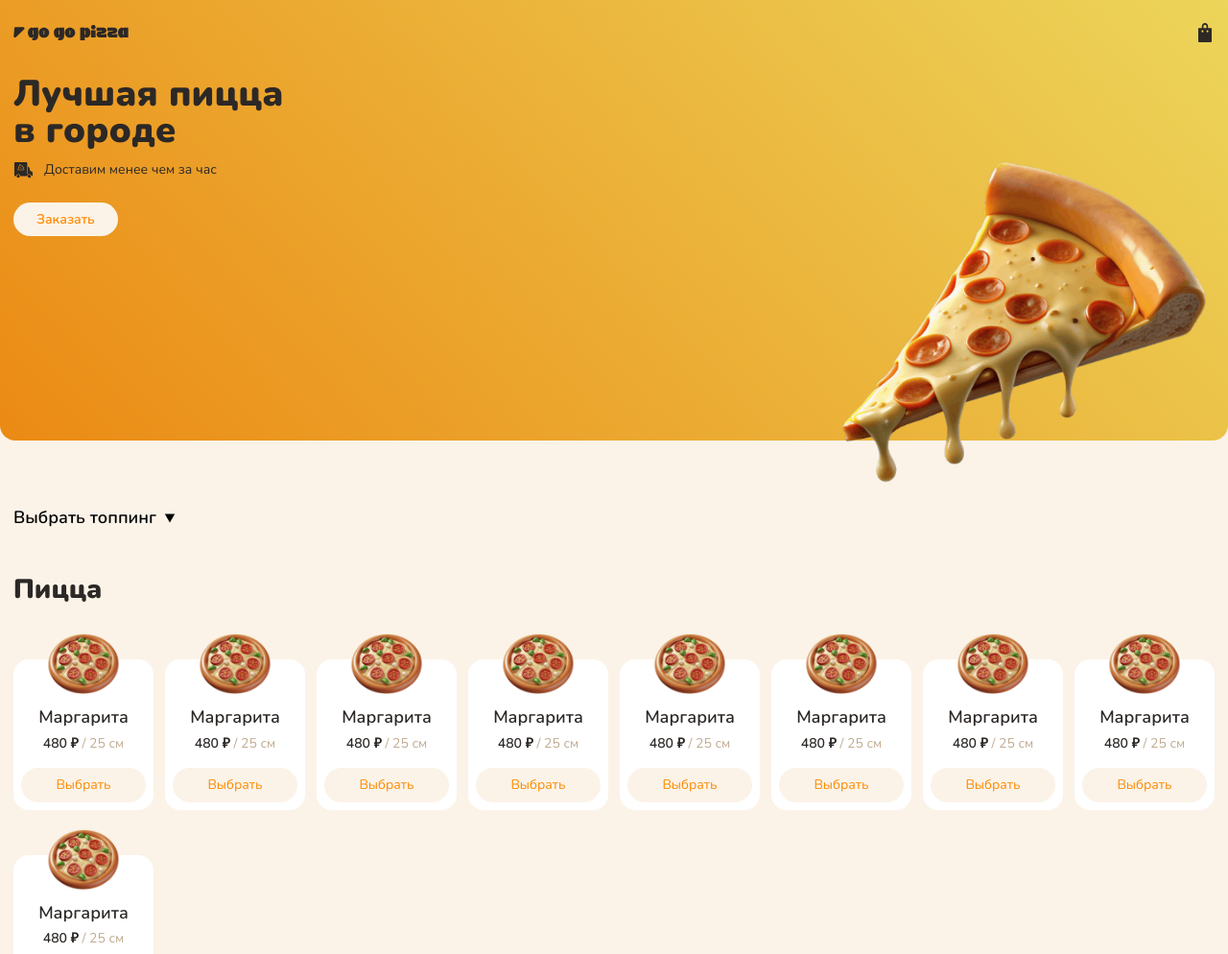
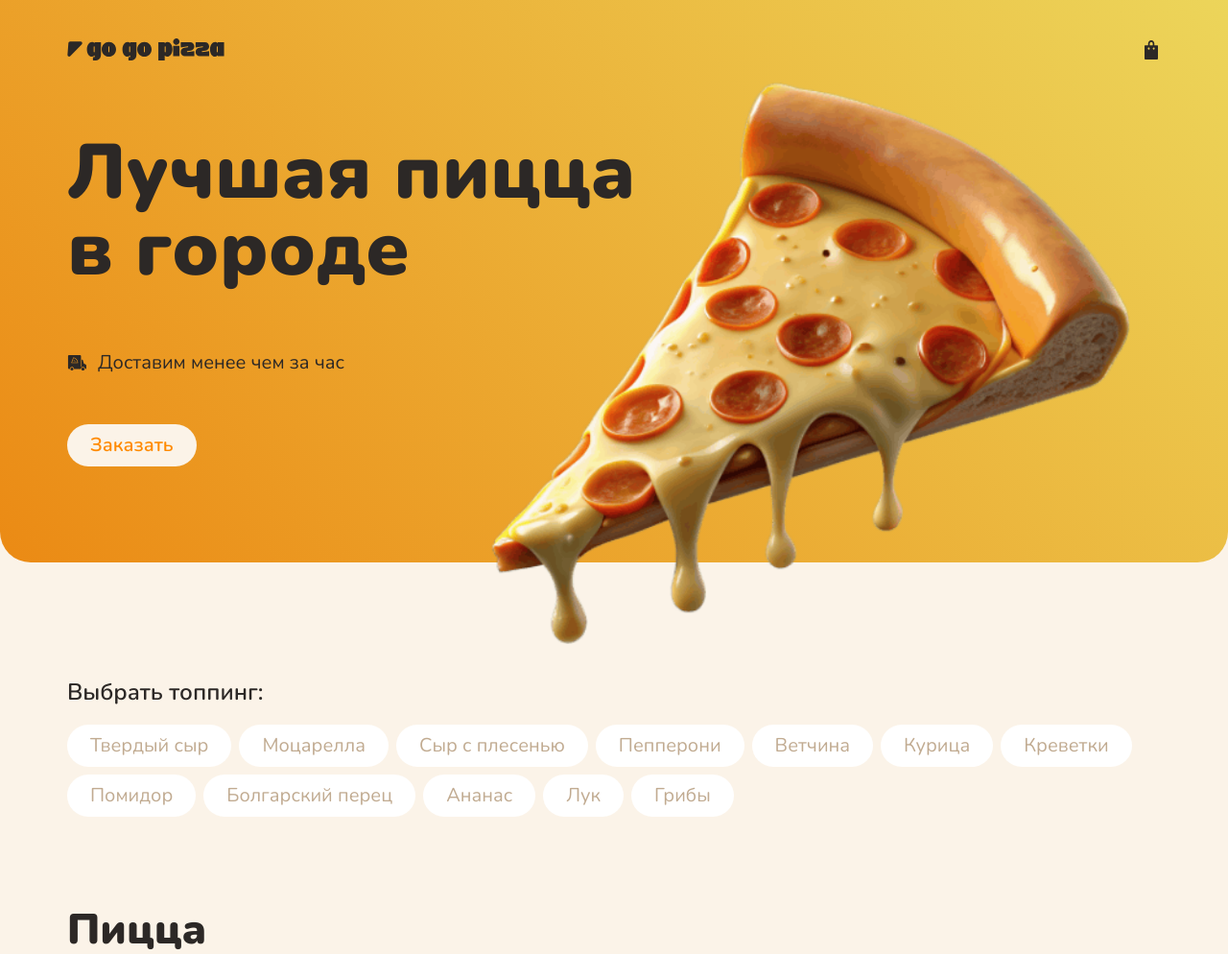
Before and after one commit to Vlad32032/delivery-go-go-pizza, a plain HTML site: page index.html in a window 1280 px wide. Shown: the top 994 px of the page at 96% size. Drawn offline with Linux system fonts and the light colour scheme.

Commit message:
add @media

```diff
--- a/css/base/base.css
+++ b/css/base/base.css
@@ -101,6 +101,7 @@ p {
     overflow: hidden;
 }
 
+/* ? */
 .svg-sprite {
     display: none;
 }
@@ -110,3 +111,26 @@ p {
     padding: 0 var(--container-padding);
     margin: 0 auto;
 }
+
+
+
+@media (width >= 540px) {
+    .container {
+        --container-padding: 40px;
+    }
+}
+
+@media (width >= 1140px) {
+    .container {
+        --container-padding: 70px;
+    }
+}
+
+@media (width >= 540px) {
+}
+
+@media (width >= 900px) {
+}
+
+@media (width >= 1140px) {
+}
--- a/css/components/card.css
+++ b/css/components/card.css
@@ -32,6 +32,10 @@
 }
 
 .card__info {
+    display: flex;
+    justify-content: center;
+    gap: 4px;
+
     margin-bottom: 16px;
 
     color: var(--beige);
@@ -56,3 +60,14 @@
     font-size: 14px;
     line-height: var(--font-base-line-height);
 }
+
+
+
+@media (width >= 540px) {
+}
+
+@media (width >= 900px) {
+}
+
+@media (width >= 1140px) {
+}
--- a/css/layout/header.css
+++ b/css/layout/header.css
@@ -25,3 +25,19 @@
 .header__cart:hover {
     color: var(--orange)
 }
+
+
+
+@media (width >= 540px) {
+    .header {
+        margin-bottom: -63px;
+    }
+
+    .header__container {
+        padding-top: 40px;
+    }
+
+    .header__logo {
+        width: 164px;
+    }
+}
--- a/css/layout/hero.css
+++ b/css/layout/hero.css
@@ -12,7 +12,7 @@
 
     background-color: var(--hero-bg);
     background-image: var(--hero-gradient-bg);
-    border-radius: 0 0 16px 16px; /* desktop border-radius: 0 0 32px 32px */
+    border-radius: 0 0 16px 16px;
 }
 
 .hero__container::after {
@@ -76,3 +76,86 @@
     font-size: 14px;
     line-height: var(--font-base-line-height);
 }
+
+
+
+@media (width >= 640px) {
+    .hero {
+        padding-top: 116px;
+        padding-bottom: 90px;
+        margin-bottom: 60px;
+
+        border-radius: 0 0 32px 32px;
+    }
+
+    .hero__container::after {
+        bottom: -60px;
+        right: calc(var(--container-padding) + 10px);
+    }
+
+    .hero__content {
+        max-width: 560px;
+    }
+
+    .hero__title {
+        margin-bottom: 24px;
+
+        font-size: 64px;
+    }
+
+    .hero__tagline {
+        margin-bottom: 50px;
+
+        font-size: 20px;
+    }
+
+    .hero__order {
+        font-size: 20px;
+    }
+}
+
+@media (width >= 900px) {
+    .hero {
+        padding-top: 126px;
+        padding-bottom: 80px;
+        margin-bottom: 82px;
+    }
+
+    .hero__container::after {
+        bottom: -82px;
+        right: calc(var(--container-padding) - 7px);
+
+        max-width: 566px;
+        max-height: 499px;
+    }
+}
+
+@media (width >= 1140px) {
+    .hero {
+        padding-top: 140px;
+        padding-bottom: 100px;
+        margin-bottom: 87px;
+    }
+
+    .hero__container::after {
+        bottom: -87px;
+        right: calc(var(--container-padding) + 29px);
+
+        max-width: 670px;
+        max-height: 591px;
+    }
+
+    .hero__content {
+        max-width: 620px;
+    }
+
+    .hero__title {
+        margin-bottom: 64px;
+
+        font-size: 80px;
+    }
+
+    .hero__tagline {
+        margin-bottom: 50px;
+    }
+}
--- a/css/layout/pizzas.css
+++ b/css/layout/pizzas.css
@@ -15,3 +15,26 @@
     grid-template-columns: repeat(auto-fit, minmax(140px, 1fr));
     gap: 12px;
 }
+
+
+
+@media (width >= 640px) {
+    .pizzas {
+        padding: 64px 0;
+    }
+
+    .pizzas__title {
+        font-size: 44px;
+    }
+
+    .pizzas__list {
+        grid-template-columns: repeat(auto-fit, minmax(260px, 1fr));
+        gap: 16px;
+    }
+}
+
+@media (width >= 1140px) {
+    .pizzas__list {
+        gap: 20px;
+    }
+}
--- a/css/layout/toppings.css
+++ b/css/layout/toppings.css
@@ -96,3 +96,42 @@
 
     color: var(--white);
 }
+
+
+
+@media (width >= 540px) {
+    .toppings {
+        padding: 32px 0;
+    }
+
+    .toppings__button {
+        font-size: 24px;
+    }
+
+    .toppings__label {
+        font-size: 20px;
+    }
+}
+
+@media (width >= 900px) {
+    .toppings__button {
+        display: none;
+    }
+
+    .toppings__title {
+        position: static;
+
+        padding-bottom: 16px;
+
+        font-weight: 600;
+        font-size: 24px;
+
+        transform: none;
+    }
+
+    .toppings__list {
+        display: flex;
+
+        max-height: none;
+    }
+}
--- a/js/script.js
+++ b/js/script.js
@@ -13,7 +13,6 @@ const openToppingsList = () => {
             toppingsList.classList.remove('toppings__list_show');
 
         }, 500);
-
     }
 };
 
```
